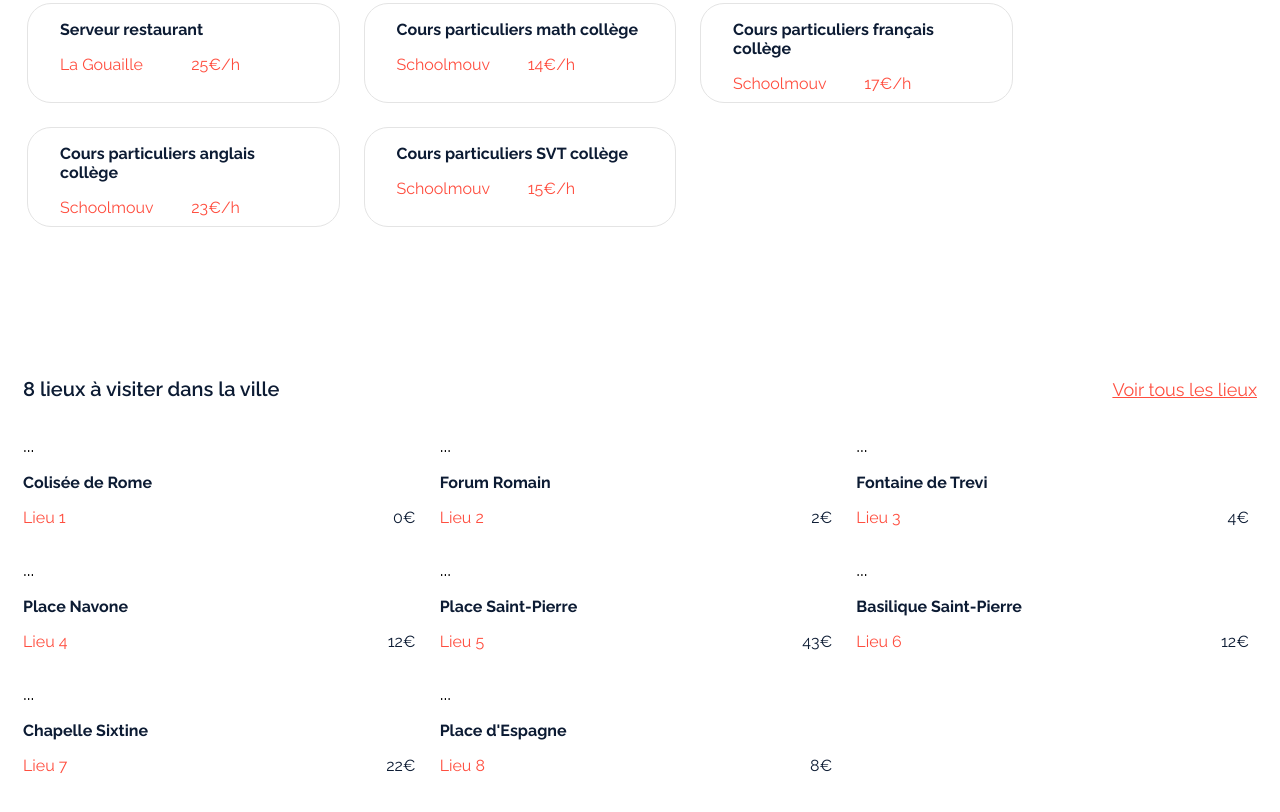
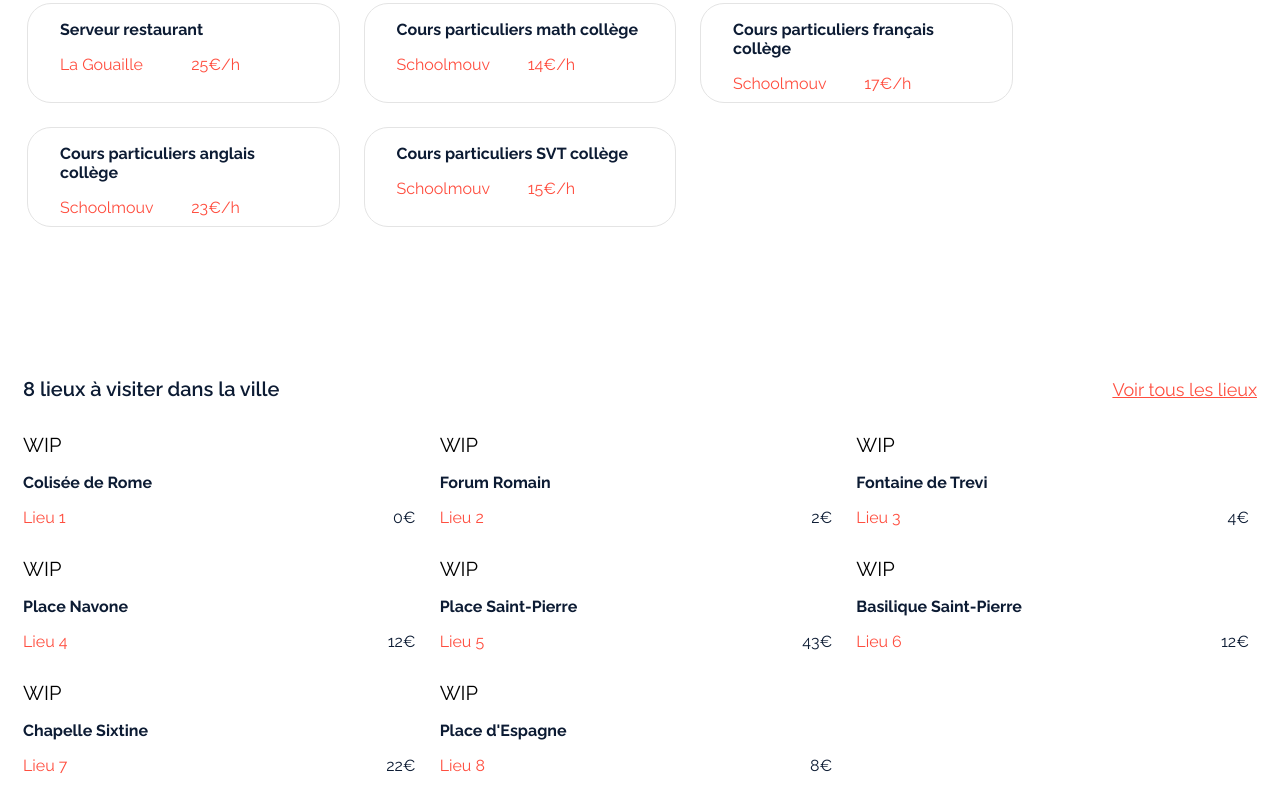
Before and after one commit to romain-cointet/tipi, a plain HTML site: page rome.html in a window 1280 px wide. Shown: the part 1318-2130 px from the top of the page. Drawn offline with nearby package versions, Linux system fonts and the light colour scheme.

Commit message:
error persists | unsplash img

```diff
--- a/js/functions.js
+++ b/js/functions.js
@@ -117,10 +117,11 @@ function showElements(obj, id, colNum, divClass1, divClass2, divClass3) {
         content += '</div>';
         break;
 
-        // WIP
+        // An error occurs when generating random images from unsplash
       case places:
         var content = '<div class="card-img-top mb-1">';
-        content += '...';
+        // content += '<img src="https://source.unsplash.com/random/400x130" alt="">';
+        content += 'WIP';
         content += '</div>';
         content += '<div class="card-body">';
         content += '<p class="job-entitled mb-1">' + obj[element].name + '</p>';
```
Also changed, not shown: css/rome.css (line endings or trailing spaces).
